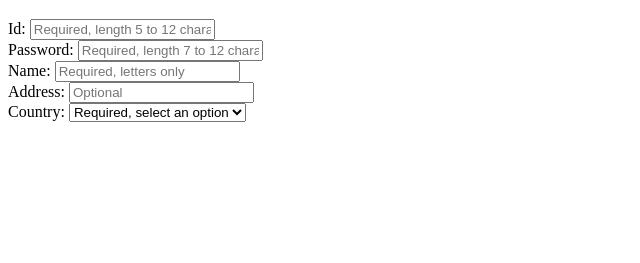
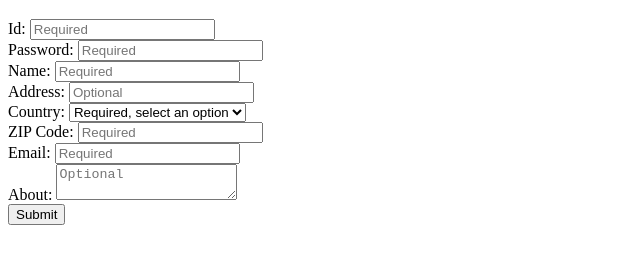
Before and after one commit to Jono-hare/WebDesign-November-2021, a plain HTML site: page formChallenge/formValidation.html in a window 1280 px wide. Shown: the part 61-324 px from the top of the page, without its empty margins (0-640 px from the left). Drawn offline with Linux system fonts and the light colour scheme.

Commit message:
Updated html

```diff
--- a/formChallenge/formValidation.html
+++ b/formChallenge/formValidation.html
@@ -18,7 +18,9 @@
           name="user_id"
           id="id"
           required
-          placeholder="Required, length 5 to 12 characters"
+          placeholder="Required"
+          minlength="5"
+          maxlength="12"
         />
       </div>
       <div class="input-container">
@@ -28,7 +30,9 @@
           name="user_password"
           id="password"
           required
-          placeholder="Required, length 7 to 12 characters"
+          placeholder="Required"
+          minlength="7"
+          maxlength="12"
         />
       </div>
       <div class="input-container">
@@ -38,8 +42,7 @@
           name="user_name"
           id="name"
           required
-          placeholder="Required, letters only"
-        />
+          placeholder="Required"/>
       </div>
       <div class="input-container">
         <label for="address">Address:</label>
@@ -62,6 +65,40 @@
           <option value="vn">Vietnam</option>
         </select>
       </div>
+      <div class="input-container">
+        <label for="zip_code">ZIP Code:</label>
+        <input
+          type="number"
+          name="user_zip_code"
+          id="zip_code"
+          required
+          placeholder="Required"
+        />
+      </div>
+    </div>
+    <div class="input-container">
+      <label for="email">Email:</label>
+      <input
+        type="email"
+        name="user_email"
+        id="email"
+        required
+        placeholder="Required"
+      />
+    </div>
+
+<!-- Must add in radio boxes -->
+
+<!-- Must add in check boxes -->
+
+    <div class="input-container">
+      <label for="about">About:</label>
+      <textarea name="user_about" id="about" placeholder="Optional"
+      ></textarea>
+    </div>
+    <div class="input-container">
+      <input type="submit" value="Submit">
+    </div>
     </form>
   </body>
 </html>
```
